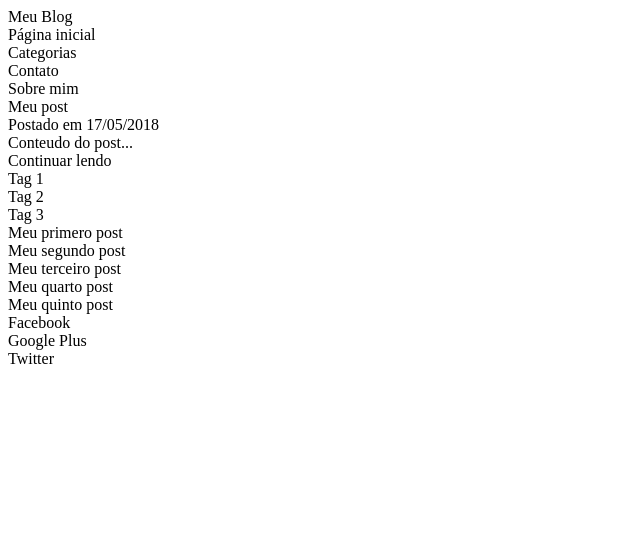
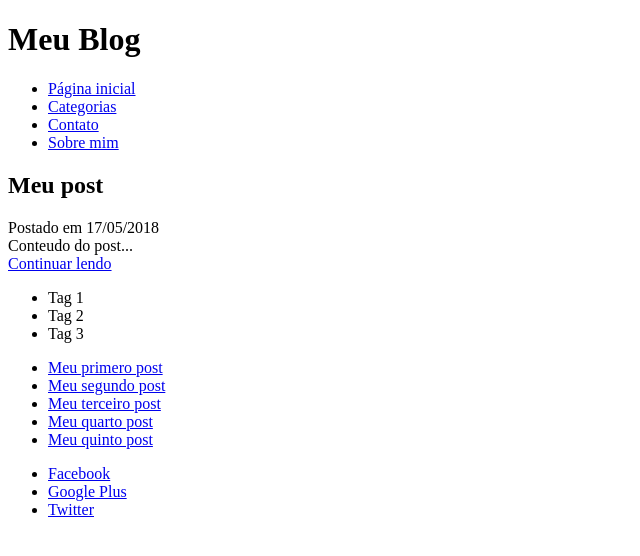
Before and after one commit to turistakiller/page, a plain HTML site: page index.html in a window 1280 px wide. Shown: the whole page, without its empty margins (0-640 px from the left). Drawn offline with Linux system fonts and the light colour scheme.

Commit message:
:white_check_mark:

```diff
--- a/index.html
+++ b/index.html
@@ -1,56 +1,58 @@
-
 <!DOCTYPE html>
-<html lang="en">
+<html lang="pt-BR">
   <head>
-    <meta charset="UTF-8">
-    <meta name="viewport" content="width=device-width, initial-scale=1.0">
-    <meta http-equiv="X-UA-Compatible" content="ie=edge">
+    <meta charset="UTF-8" />
+    <meta name="viewport" content="width=device-width, initial-scale=1.0" />
+    <meta http-equiv="X-UA-Compatible" content="ie=edge" />
     <title>HTML Semântico</title>
   </head>
+
   <body>
-    <div>
-        <div>Meu Blog</div>
-        <div>
-            <div>Página inicial</div>
-            <div>Categorias</div>
-            <div>Contato</div>
-            <div>Sobre mim</div>
-        </div>
-    </div>
-    <div>
-        <div>
-            <div>
-                <div>
-                    <div>
-                        <div>Meu post</div>
-                        <div>Postado em 17/05/2018</div>
-                    </div>
+    <header>
+      <h1>Meu Blog</h1>
+      <nav>
+        <ul>
+          <li><a href="/">Página inicial</a></li>
+          <li><a href="/categorias">Categorias</a></li>
+          <li><a href="/contato">Contato</a></li>
+          <li><a href="/sobre-mim">Sobre mim</a></li>
+        </ul>
+      </nav>
+    </header>
+    <main>
+      <section>
+        <article>
+          <header>
+            <h2>Meu post</h2>
+            <time datetime="2018-05-17">Postado em 17/05/2018</time>
+          </header>
           <div>Conteudo do post...</div>
-                    <div>
-                        <div>Continuar lendo</div>
-                        <div>
-                            <div>Tag 1</div>
-                            <div>Tag 2</div>
-                            <div>Tag 3</div>
-                        </div>
-                    </div>
-                </div>
-            </div>
-        </div>
-        <div>
-            <div>Meu primero post</div>
-            <div>Meu segundo post</div>
-            <div>Meu terceiro post</div>
-            <div>Meu quarto post</div>
-            <div>Meu quinto post</div>
-        </div>
-    </div>
-    <div>
-        <div>
-            <div>Facebook</div>
-            <div>Google Plus</div>
-            <div>Twitter</div>
-        </div>
-    </div>
+          <footer>
+            <a href="/meu-post">Continuar lendo</a>
+            <ul>
+              <li>Tag 1</li>
+              <li>Tag 2</li>
+              <li>Tag 3</li>
+            </ul>
+          </footer>
+        </article>
+      </section>
+      <aside>
+        <ul>
+          <li><a href="/meu-primeiro-post">Meu primero post</a></li>
+          <li><a href="/meu-segundo-post">Meu segundo post</a></li>
+          <li><a href="/meu-terceiro-post">Meu terceiro post</a></li>
+          <li><a href="/meu-quarto-post">Meu quarto post</a></li>
+          <li><a href="/meu-quinto-post">Meu quinto post</a></li>
+        </ul>
+      </aside>
+    </main>
+    <footer>
+      <ul>
+        <li><a href="/meu-perfil-do-facebook">Facebook</a></li>
+        <li><a href="/meu-perfil-do-google-plus">Google Plus</a></li>
+        <li><a href="/meu-perfil-do-twitter">Twitter</a></li>
+      </ul>
+    </footer>
   </body>
 </html>
```
Lines whose indentation alone changed are shown as unchanged.
